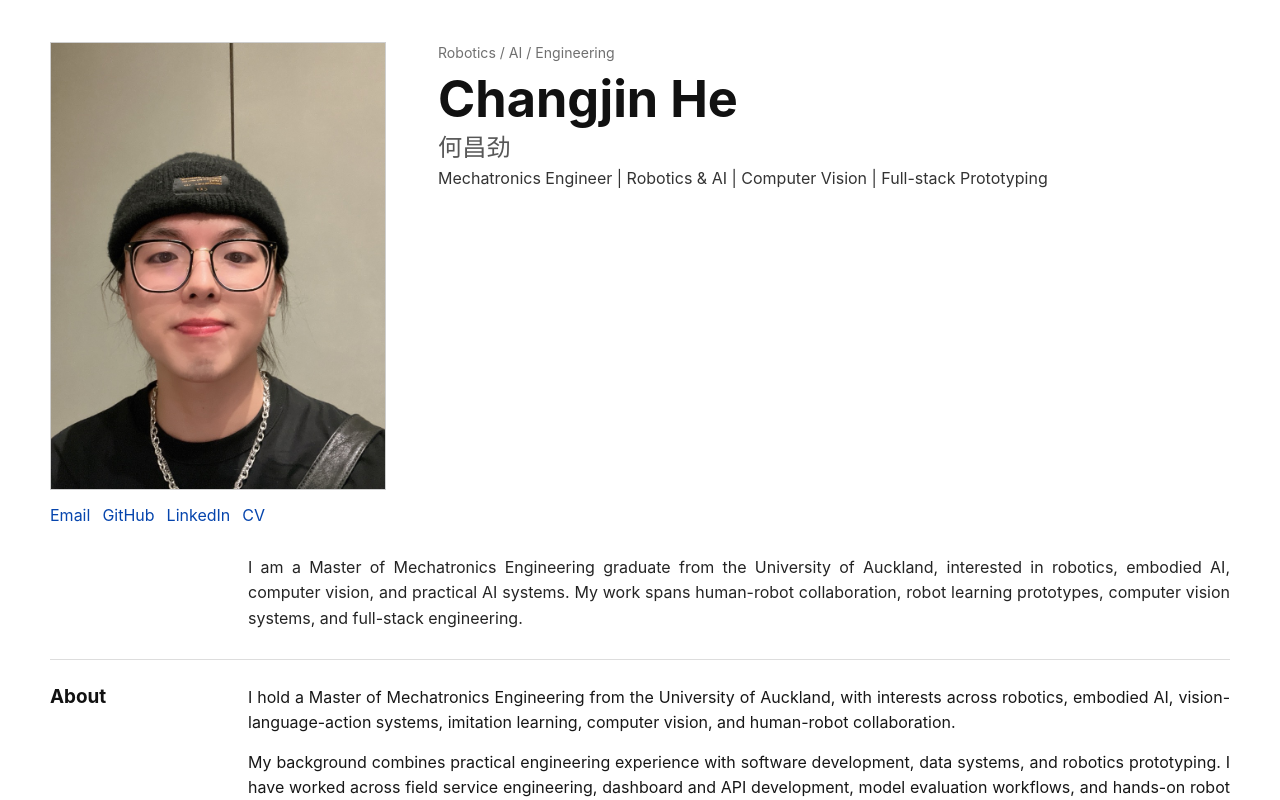
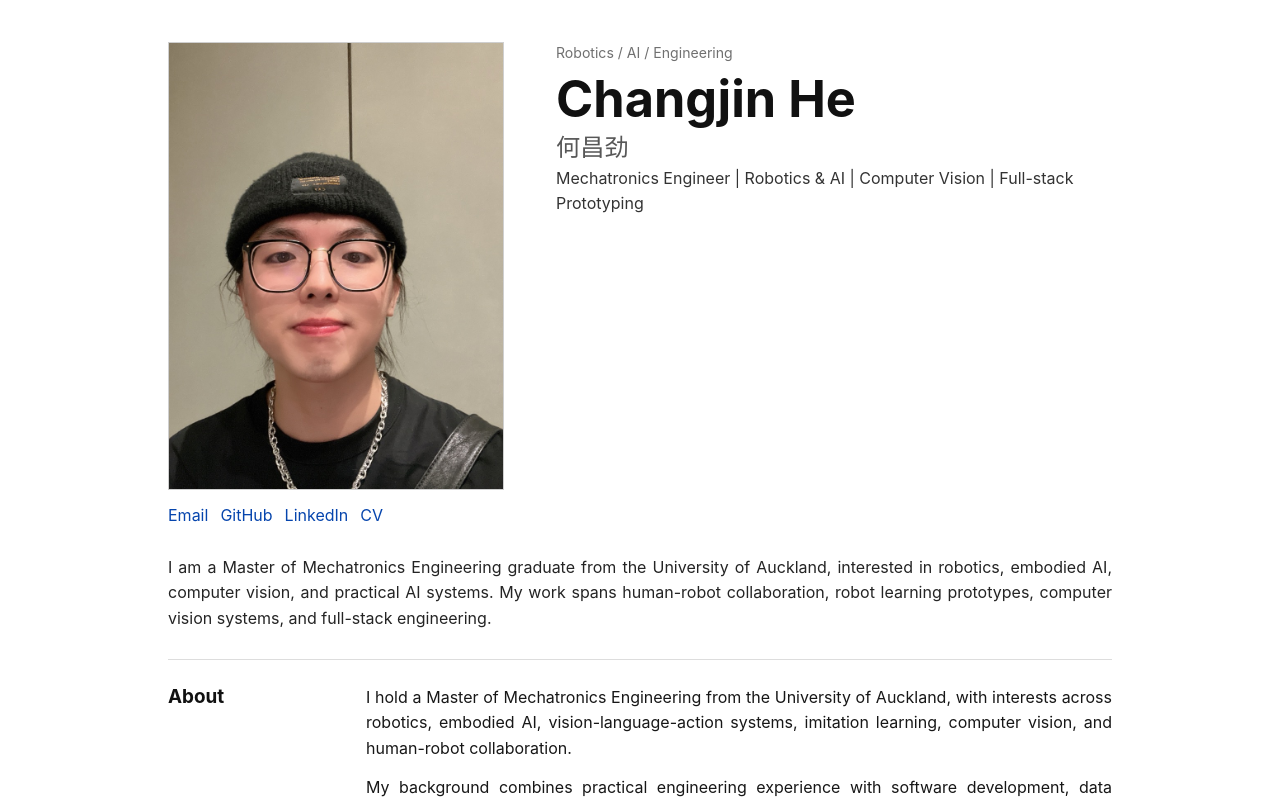
Before and after one commit to CccccJin/CccccJin.github.io, a React (Vite) app: page / in a window 1280 px wide. Shown: the top 800 px of the page. Built offline with nearby package versions, Linux system fonts and the light colour scheme.

Commit message:
Reduce page width and align intro

```diff
--- a/src/styles.css
+++ b/src/styles.css
@@ -64,7 +64,7 @@ li + li {
 }
 
 .page-shell {
-  width: min(100% - 32px, 1180px);
+  width: min(100% - 32px, 944px);
   margin: 0 auto;
   padding: 42px 0 30px;
 }
@@ -165,7 +165,7 @@ h3 {
 }
 
 .intro {
-  margin: 28px 0 0 calc(var(--section-label) + var(--section-gap));
+  margin: 28px 0 0;
   color: #242424;
   text-align: justify;
 }
@@ -279,7 +279,7 @@ h3 {
   }
 
   .page-shell {
-    width: min(100% - 26px, 1180px);
+    width: min(100% - 26px, 944px);
     padding-top: 26px;
   }
 
```
